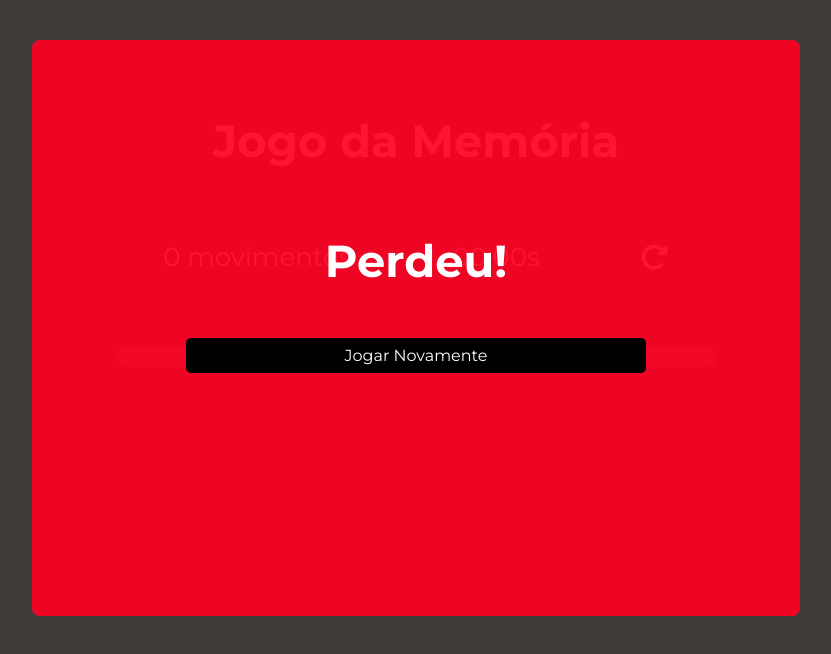
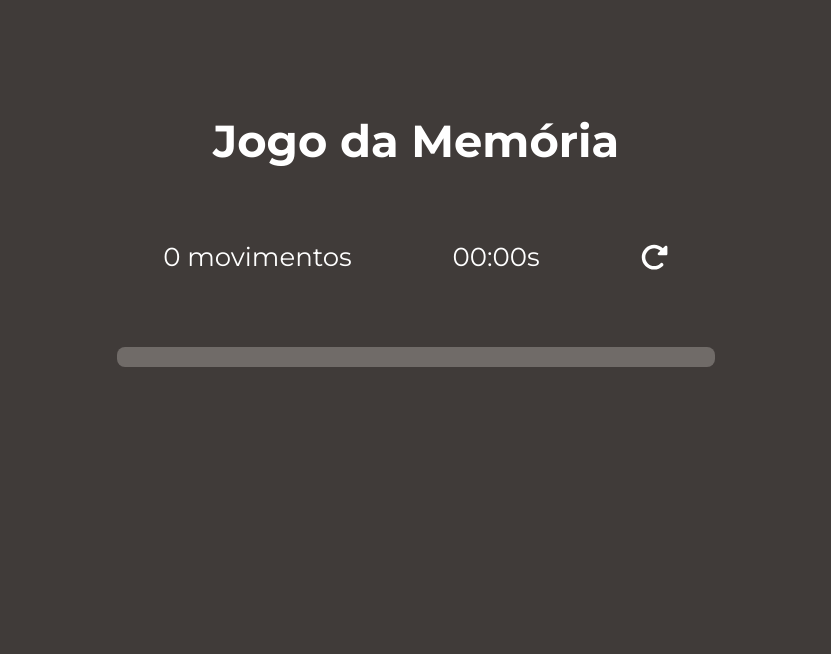
Before and after one commit to Joao123433/memory-game, a website: page index.html in a window 1280 px wide. Shown: the whole page, without its empty margins (224-1055 px from the left). Drawn offline with nearby package versions, Linux system fonts and the light colour scheme; no server answers.

Commit message:
alterando estilo

```diff
--- a/public/style/index.css
+++ b/public/style/index.css
@@ -118,7 +118,7 @@ div button svg {
 
 #game-over {
   background-color: #ff0022ea;
-  display: flex;
+  display: var(--display);
   flex-direction: column;
   align-items: center;
   justify-content: center;
```
